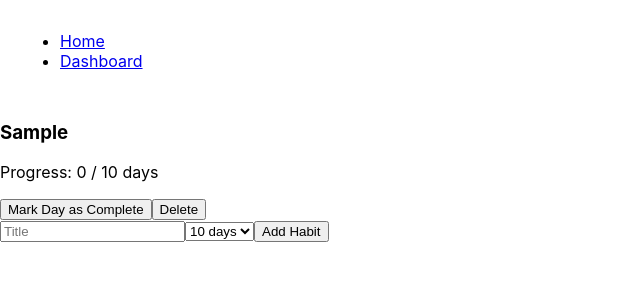
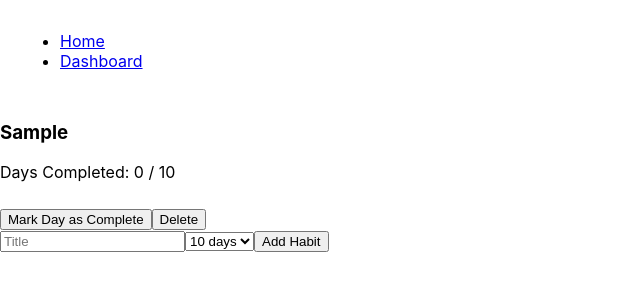
Before and after one commit to SibhatY/habit-tracker, a React (Create React App) app in the folder client/: page /dashboard in a window 1280 px wide. Both pictures are taken after typing "Sample" into the empty fields and a click on the button "Add Habit". Shown: the top 300 px of the page, without its empty margins (0-640 px from the left). Built offline with nearby package versions, Linux system fonts and the light colour scheme.

Commit message:
Creation of moving progress bar and calculation for each habit.

```diff
--- a/client/src/components/HabitItem.js
+++ b/client/src/components/HabitItem.js
@@ -1,11 +1,19 @@
-const HabitItem = ({habit, onDelete, onMarkDay}) => {
+const HabitItem = ({ habit, onDelete, onMarkDay, calculateProgress }) => {
 
     return (
 
         <div className="habit-item">
             <h3>{habit.title}</h3>
 
-            <p>Progress: {habit.daysTracked} / {habit.goal} days</p>
+            <p>Days Completed: {habit.daysTracked} / {habit.goal}</p>
+
+            <div
+                style={{
+                    width: `${calculateProgress(habit.daysTracked, habit.goal)}%`,
+                    backgroundColor: "green",
+                    height: "10px"
+                }}
+            />
 
             <button onClick={() => onMarkDay(habit.id)}>Mark Day as Complete</button>
 
--- a/client/src/components/HabitList.js
+++ b/client/src/components/HabitList.js
@@ -30,6 +30,16 @@ const HabitList = ({habits, setHabits}) => {
         setHabits((prevHabits) => prevHabits.filter((habit) => habit.id !== id));
     };
 
+
+
+
+    const calculateProgress = (daysTracked, goal) => {
+
+        return (daysTracked / goal) * 100;
+    };
+
+
+
     return (
         <div className="habit-list">
 
@@ -40,6 +50,7 @@ const HabitList = ({habits, setHabits}) => {
                 habit={habit}
                 onDelete={deleteHandling}
                 onMarkDay={markDayHandling}
+                calculateProgress={calculateProgress}
                 />
 
             ))}
```
